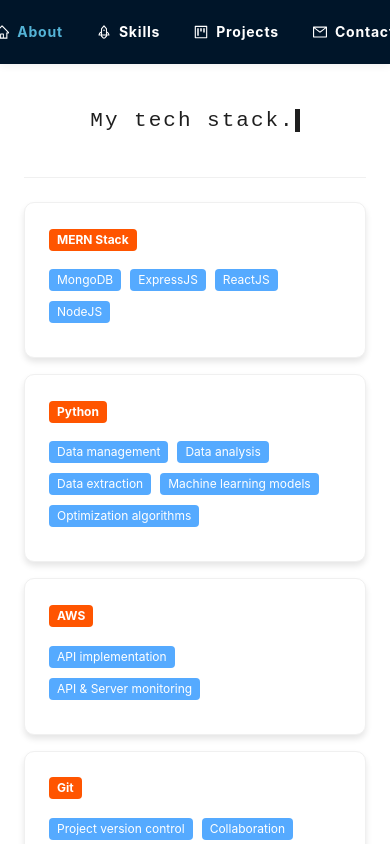
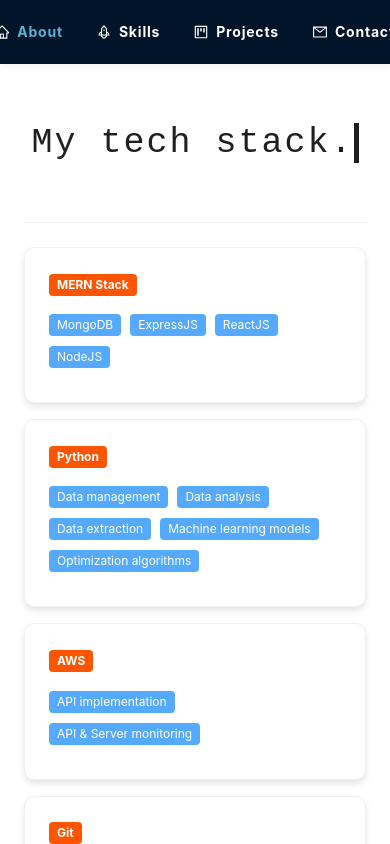
Before and after one commit to ilgaribaldi/portfolio, a React (Create React App) app: page /skills in a window 390 px wide. Shown: the top 844 px of the page. Built offline with nearby package versions, Linux system fonts and the light colour scheme.

Commit message:
changed My tech stack. text size for mobile

```diff
--- a/src/views/skills/components/key-tech-skills/index.css
+++ b/src/views/skills/components/key-tech-skills/index.css
@@ -22,7 +22,7 @@
 
 @media (max-width: 480px) {
   .text {
-    font-size: 1.5em;
+    font-size: 2.5em;
     letter-spacing: 2px;
   }
 }
```
